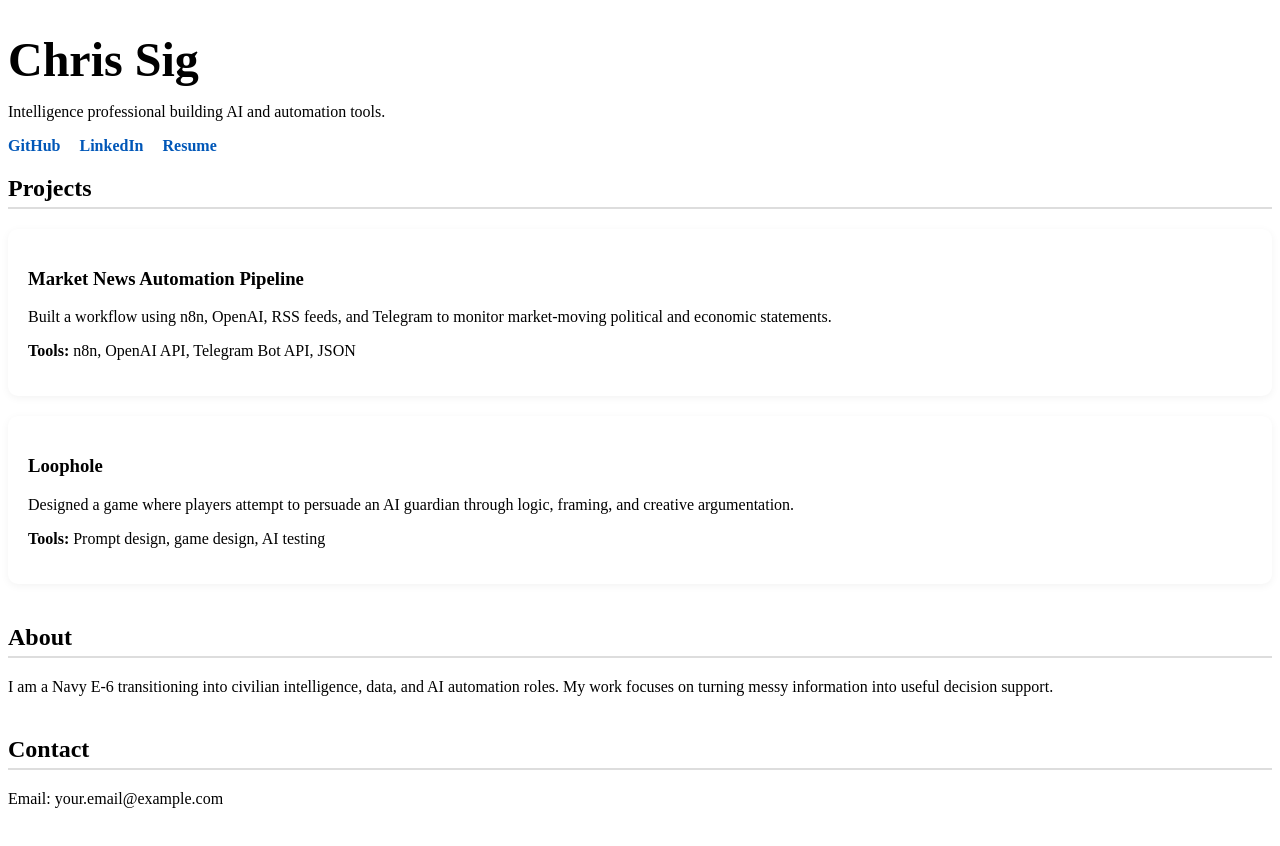
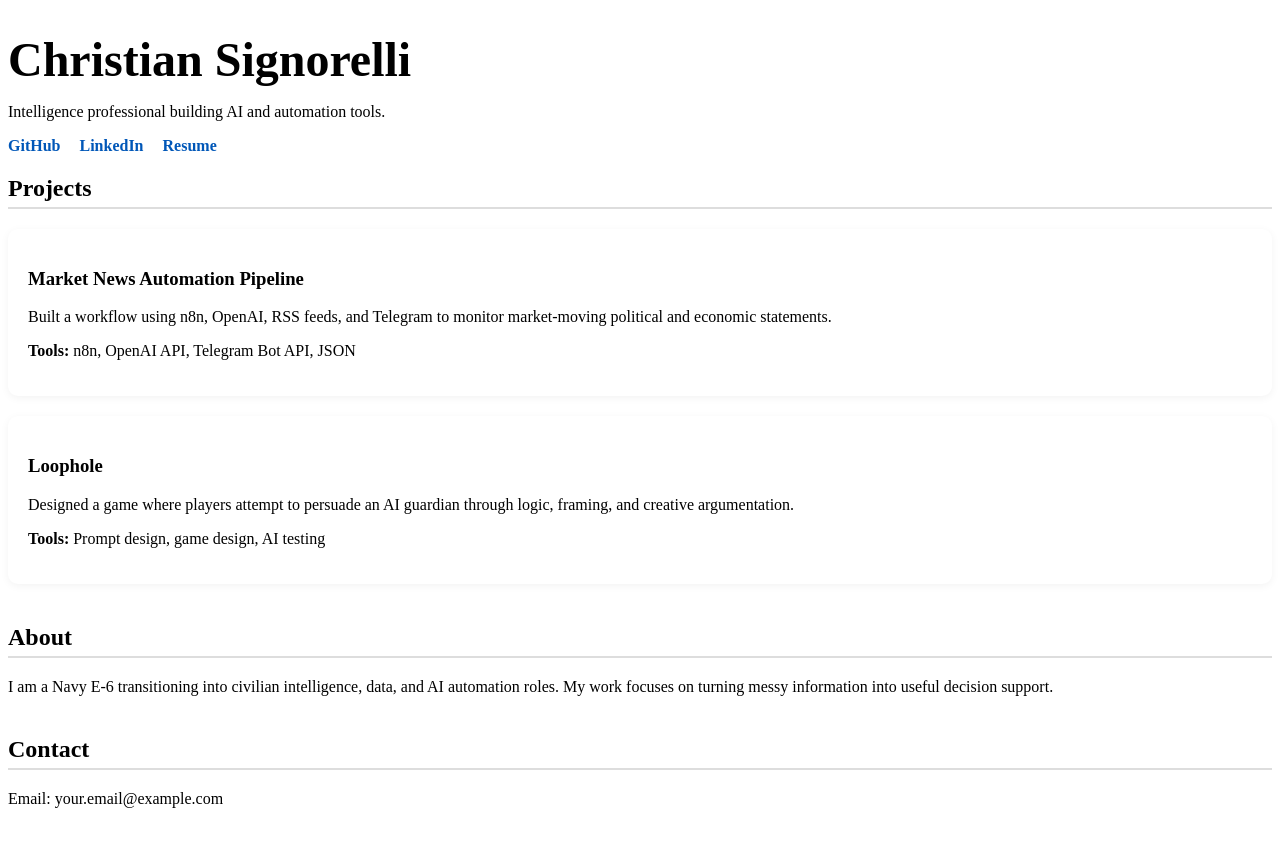
Before and after one commit to christiansignorelli/Portfolio, a plain HTML site: page index.html in a window 1280 px wide. Drawn offline with Linux system fonts and the light colour scheme.

Commit message:
Update portfolio title and header name

```diff
--- a/index.html
+++ b/index.html
@@ -3,12 +3,12 @@
 <head>
   <meta charset="UTF-8" />
   <meta name="viewport" content="width=device-width, initial-scale=1.0" />
-  <title>Chris Sig | Portfolio</title>
+  <title>Christian Signorelli (under construction) | Portfolio</title>
   <link rel="stylesheet" href="style.css" />
 </head>
 <body>
   <header>
-    <h1>Chris Sig</h1>
+    <h1>Christian Signorelli</h1>
     <p>Intelligence professional building AI and automation tools.</p>
     <a href="#">GitHub</a>
     <a href="#">LinkedIn</a>
```
